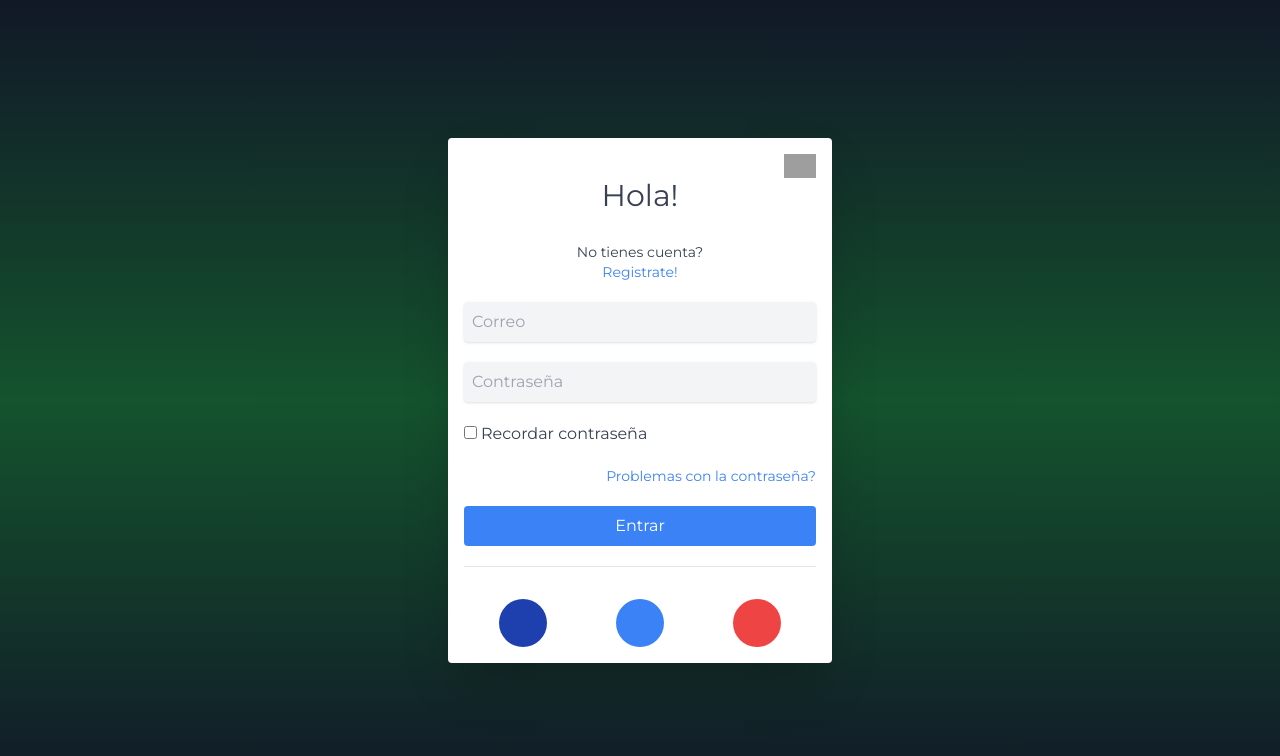
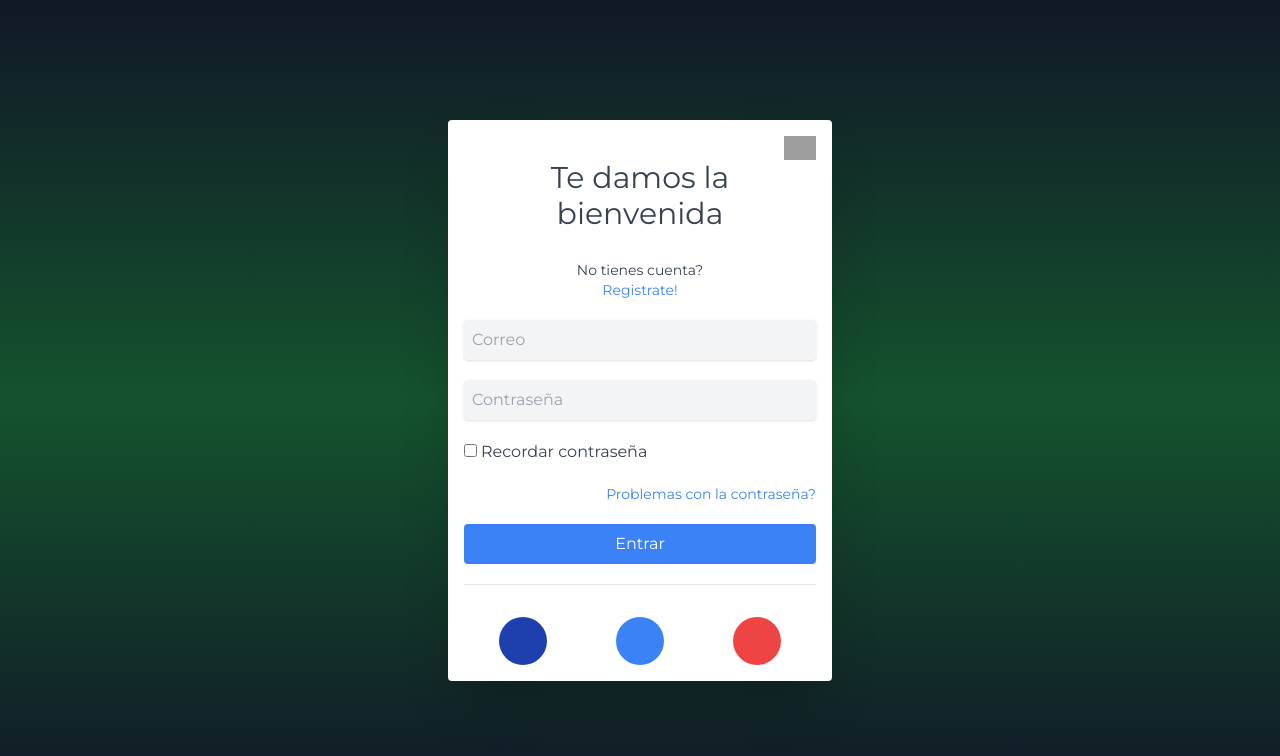
Before and after one commit to LvL090/Drop-zone, a React (Create React App) app: page / in a window 1280 px wide. Shown: the top 756 px of the page. Built offline with nearby package versions, Linux system fonts and the light colour scheme; grey boxes are pictures that could not be loaded.

Commit message:
update link login with home

```diff
--- a/src/views/Login.jsx
+++ b/src/views/Login.jsx
@@ -1,15 +1,18 @@
-
+import { useNavigate } from 'react-router-dom';
 
 
 
 const Login = () => {
+    const navigate = useNavigate();
+
+
     return (
     <div className='h-screen min-h-screen max-h-screen bg-gradient-to-b from-gray-900 via-green-900 to-gray-900 flex justify-center items-center p-4'>
         <div className='bg-white shadow w-full p-4 rounded shadow-2xl text-gray-700 sm:w-96'>
             <div className='flex justify-end'>
                 <img src='https://www.ns-logo.com/wp-content/uploads/2020/07/logo-icon-png-8.png' alt="" class="w-8"/>
              </div>
-                <p class='text-center pb-2 text-3xl'>Hola!</p>
+                <p class='text-center pb-2 text-3xl'>Te damos la bienvenida</p>
                 <form action='#' class="my-5">
                 <div class="pb-5 text-sm text-center">
                     <p>No tienes cuenta? <div  className='text-blue-500'>Registrate!</div>
@@ -28,7 +31,7 @@ const Login = () => {
                 <div class="pb-5 text-right text-sm">
                     <div  class="text-blue-500">Problemas con la contraseña?</div>
                 </div>
-                    <button type="submit" class="bg-blue-500 p-2 w-full text-white rounded">Entrar
+                    <button type="submit" class="bg-blue-500 p-2 w-full text-white rounded" onClick={() => navigate("/home")}>Entrar
                     </button>
                 </form>
 
```
